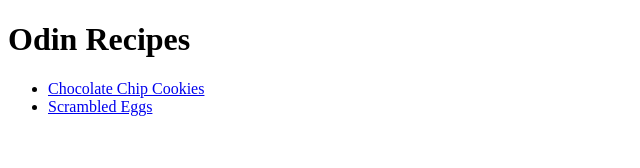
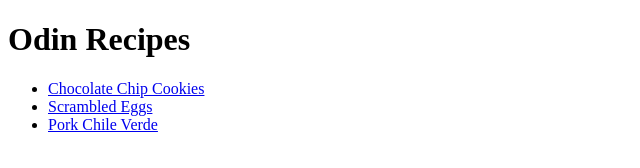
Before and after one commit to mhancherick/odin-recipes, a plain HTML site: page index.html in a window 1280 px wide. Shown: the whole page, without its empty margins (0-640 px from the left). Drawn offline with Linux system fonts and the light colour scheme.

Commit message:
Updating index file

```diff
--- a/index.html
+++ b/index.html
@@ -10,6 +10,7 @@
     <ul>
         <li><a href="recipes/chocolate_chip_cookies.html">Chocolate Chip Cookies</a></li>
         <li><a href="recipes/scrambled_eggs.html">Scrambled Eggs</a></li>
+        <li><a href="recipes/pork_chile_verde.html">Pork Chile Verde</a></li>
     </ul>
 </body>
 </html>
```
